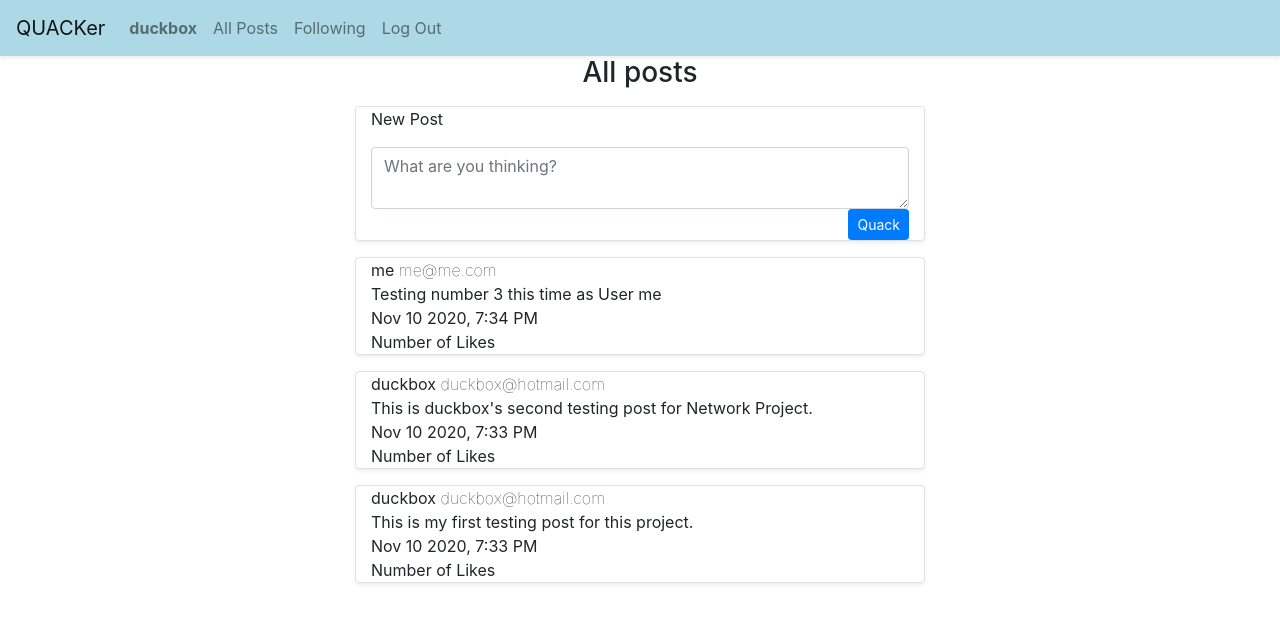
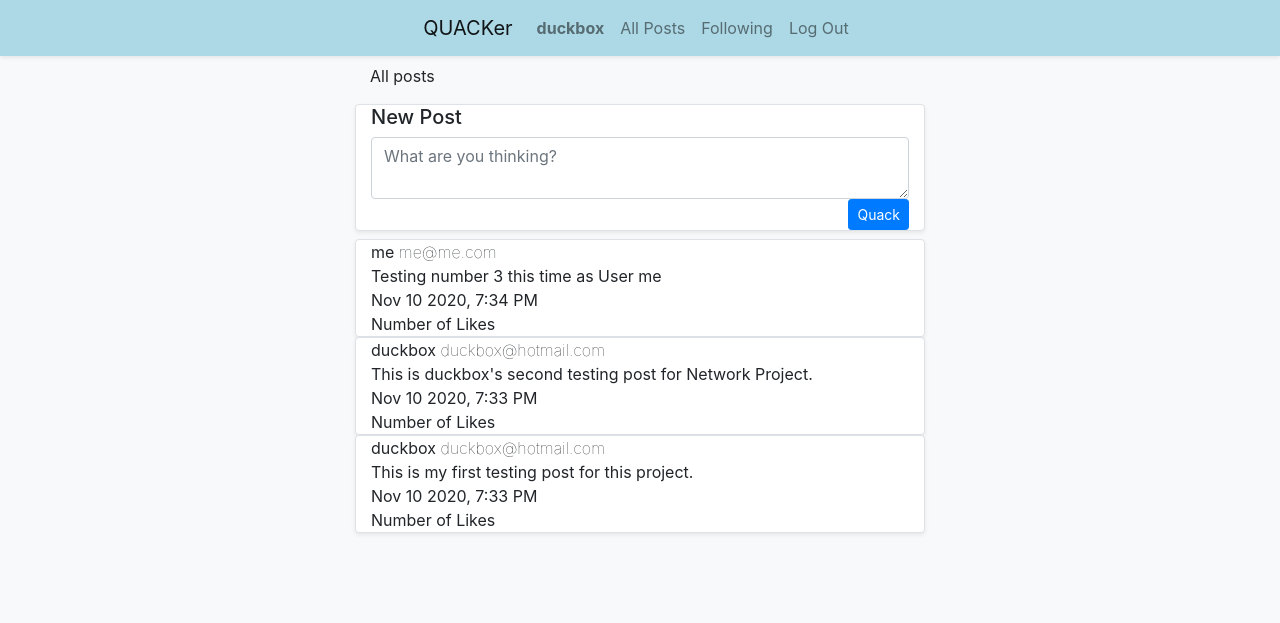
Before and after one commit to duckbox72/quacker, a Django app: page / in a window 1280 px wide. Shown: the top 623 px of the page. Run offline with Django 3.2, Linux system fonts and the light colour scheme; a user stored in the database is signed in; data comes from the database, SQL or seed files in the repository; some libraries are stand-ins or nearby versions.

Commit message:
Update .navbar and  #feed-name

```diff
--- a/network/static/network/index.js
+++ b/network/static/network/index.js
@@ -9,7 +9,12 @@ function load_feed(feed) {
     document.querySelector('#feeds-view').style.display = 'block';
 
     // Show the feed name
-    document.querySelector('#feed-name').innerHTML = `<h3 class="text-center">${feed.charAt(0).toUpperCase() + feed.slice(1)}</h3>`;
+    document.querySelector('#feed-name').innerHTML =
+                            `<div class="row justify-content-center mt-2">
+                                <div class="col-lg-6">
+                                    <p>${feed.charAt(0).toUpperCase() + feed.slice(1)}</p>
+                                </div>
+                            </div>`;
 
     // Fetch feed for posts from API ROUTE
     fetch(`feed/${feed}`)
@@ -31,7 +36,7 @@ function load_feed(feed) {
             const element = document.createElement('div');
             element.className = `row justify-content-center`
             element.innerHTML =
-                `<div class="col-lg-6 border rounded shadow-sm m-2 bg-white">
+                `<div class="col-lg-6 border rounded shadow-sm bg-white">
                 <div class="row">
                     <div class="col">
                         ${post.username} <span class="font-weight-lighter text-right">${post.user_email }</span>
--- a/network/templates/network/index.html
+++ b/network/templates/network/index.html
@@ -9,17 +9,15 @@
 
 <!-------  FEEDS VIEW  ------->
 <div id="feeds-view">
+    <div id="feed-name">
+    </div>
     <!-------  New post form  ------->
-    <div id="feed-name" class="text-center">
-
-    </div>
-
-    <div class="row justify-content-center">
-        <div class="col-lg-6 border rounded shadow-sm m-2 bg-white">
-            <form>
+    <div class="row justify-content-center mb-2">
+        <div class="col-lg-6 border rounded shadow-sm bg-white">
+            <form id="post-form">
                 <div class="row">
                     <div class="col">
-                        <p>New Post</p>
+                        <h5>New Post</h5>
                     </div>
                 </div>
                 <div class="row">
@@ -35,8 +33,7 @@
             </form>
         </div>
     </div>
-    <!-- Feed added below -->
-
+    <!-- Actual feed rendered here -->
 </div>
 {% endblock %}
 
--- a/network/templates/network/layout.html
+++ b/network/templates/network/layout.html
@@ -11,19 +11,20 @@
         {% block script %}
         {% endblock %}
     </head>
-    <body>
+    <body  class="bg-light">
 
-        <nav class="navbar navbar-expand-md navbar-light shadow-sm" style="background-color: lightblue;">
+        <nav class="navbar navbar-expand-md navbar-light shadow-sm justify-content-center" style="background-color: lightblue;">
+
             <a class="navbar-brand" href="#">QUACKer</a>
             <div>
-              <ul class="navbar-nav mr-auto">
+            <ul class="navbar-nav mrr-auto">
                 {% if user.is_authenticated %}
                     <li class="nav-item">
                         <a class="nav-link" href="#"><strong>{{ user.username }}</strong></a>
                     </li>
                 {% endif %}
                 <li class="nav-item">
-                  <a class="nav-link" href="{% url 'index' %}">All Posts</a>
+                <a class="nav-link" href="{% url 'index' %}">All Posts</a>
                 </li>
                 {% if user.is_authenticated %}
                     <li class="nav-item">
@@ -40,9 +41,10 @@
                         <a class="nav-link" href="{% url 'register' %}">Register</a>
                     </li>
                 {% endif %}
-              </ul>
-            </div>
-          </nav>
+            </ul>
+
+        </div>
+        </nav>
 
         <div class="body">
             <div class="container">
```
